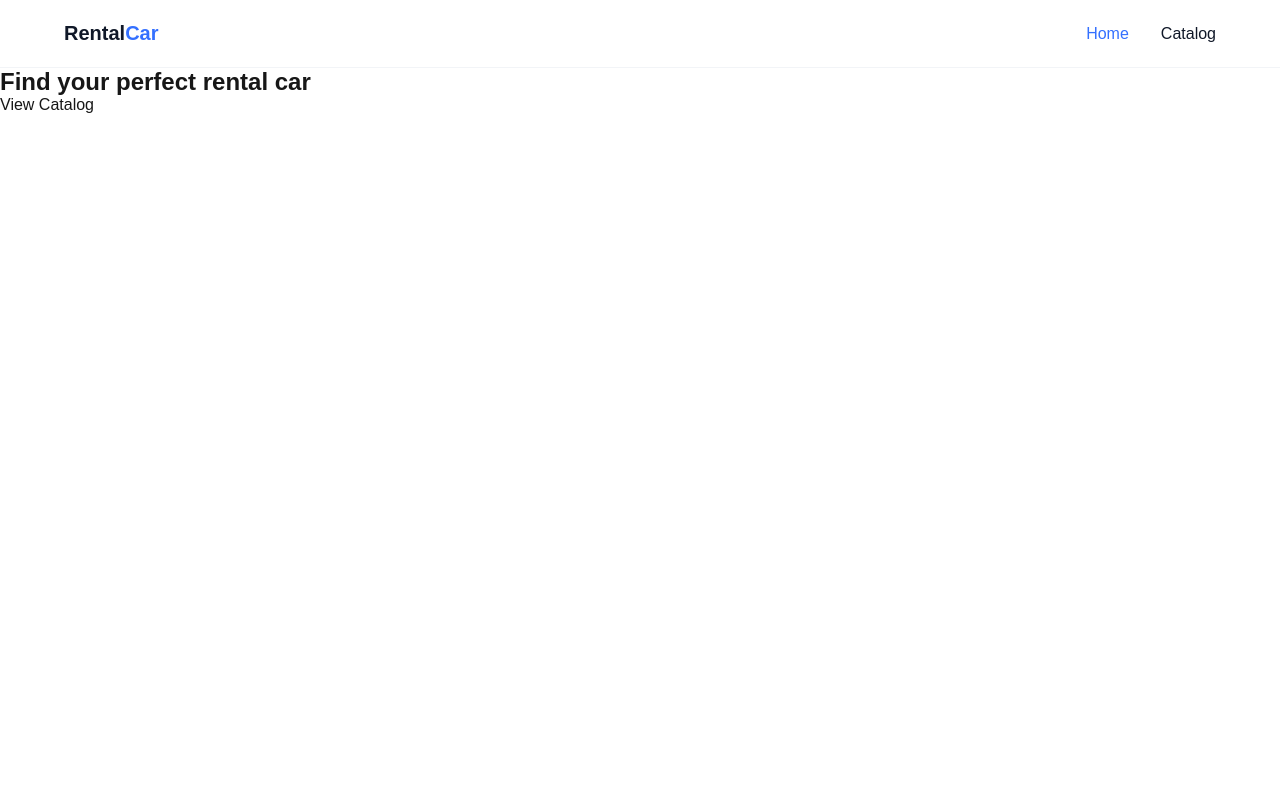
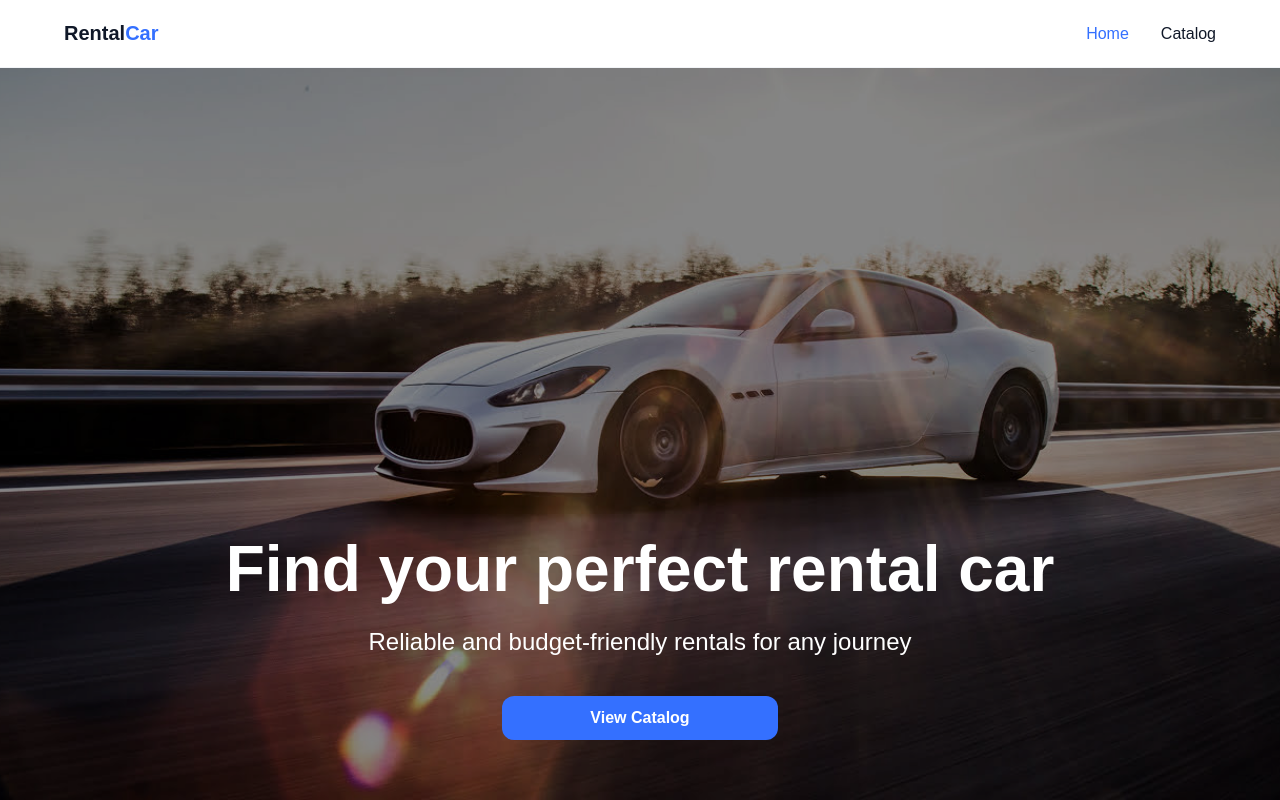
Before and after one commit to Oleksandr-Zalevskiy/RentalCar, a Next.js app in the folder my-app/: page / in a window 1280 px wide. Built offline with nearby package versions, Linux system fonts and the light colour scheme.

Commit message:
ready hero

```diff
--- a/my-app/app/page.tsx
+++ b/my-app/app/page.tsx
@@ -1,15 +1,9 @@
-import Link from 'next/link';
+import Hero from '../components/Hero/Hero';
 
 export default function HomePage() {
   return (
     <main>
-      <section>
-        <h1>Find your perfect rental car</h1>
-
-        <Link href="/catalog">
-          View Catalog
-        </Link>
-      </section>
+      <Hero />
     </main>
   );
 }
--- a/my-app/components/Hero/Hero.module.css
+++ b/my-app/components/Hero/Hero.module.css
@@ -0,0 +1,65 @@
+.hero {
+  width: 100%;
+  height: calc(100vh - 68px);
+
+  background-image: url('/hero-car.jpg');
+  background-size: cover;
+  background-position: center;
+
+  position: relative;
+}
+
+.overlay {
+  width: 100%;
+  height: 100%;
+
+  background: rgba(0, 0, 0, 0.35);
+
+  display: flex;
+  justify-content: center;
+  align-items: flex-end;
+
+  padding-bottom: 60px;
+}
+
+.content {
+  text-align: center;
+  color: white;
+}
+
+.content h1 {
+  font-size: 64px;
+  font-weight: 700;
+  line-height: 1.1;
+
+  margin-bottom: 24px;
+}
+
+.content p {
+  font-size: 24px;
+  margin-bottom: 40px;
+}
+
+.button {
+  display: inline-flex;
+  align-items: center;
+  justify-content: center;
+
+  width: 276px;
+  height: 44px;
+
+  border-radius: 12px;
+
+  background-color: #3470ff;
+  color: white;
+
+  text-decoration: none;
+  font-size: 16px;
+  font-weight: 600;
+
+  transition: background-color 0.3s ease;
+}
+
+.button:hover {
+  background-color: #0b44cd;
+}
--- a/my-app/components/Hero/Hero.tsx
+++ b/my-app/components/Hero/Hero.tsx
@@ -0,0 +1,22 @@
+import Link from 'next/link';
+import css from './Hero.module.css';
+
+export default function Hero() {
+  return (
+    <section className={css.hero}>
+      <div className={css.overlay}>
+        <div className={css.content}>
+          <h1>Find your perfect rental car</h1>
+
+          <p>
+            Reliable and budget-friendly rentals for any journey
+          </p>
+
+          <Link href="/catalog" className={css.button}>
+            View Catalog
+          </Link>
+        </div>
+      </div>
+    </section>
+  );
+}
```
Also changed, not shown: my-app/public/hero-car.jpg (added).
